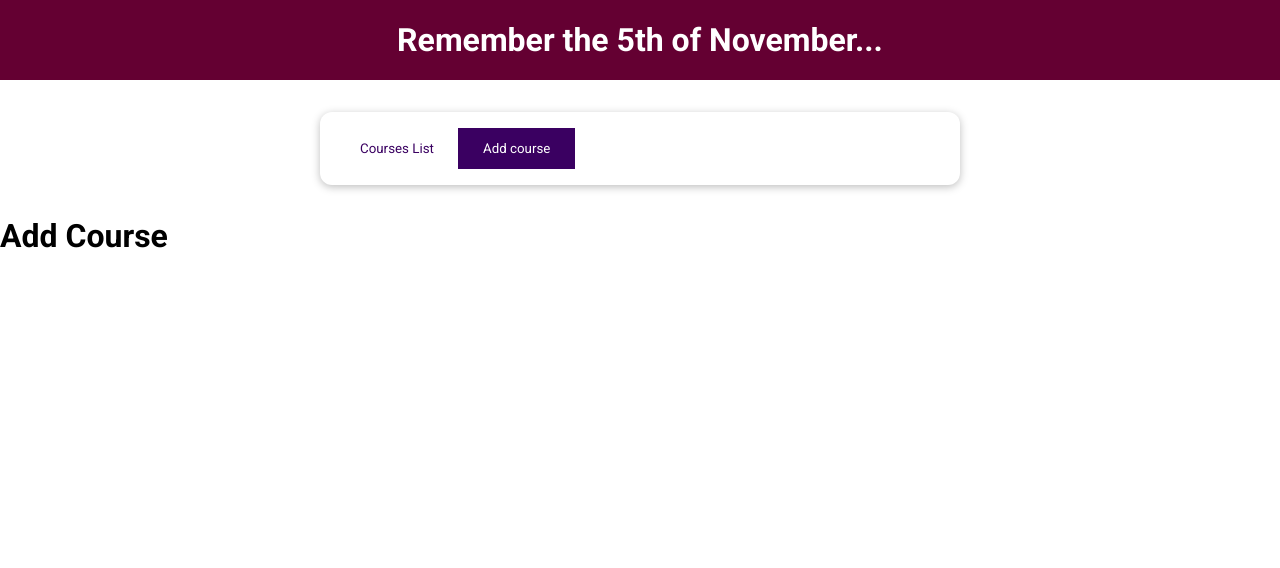
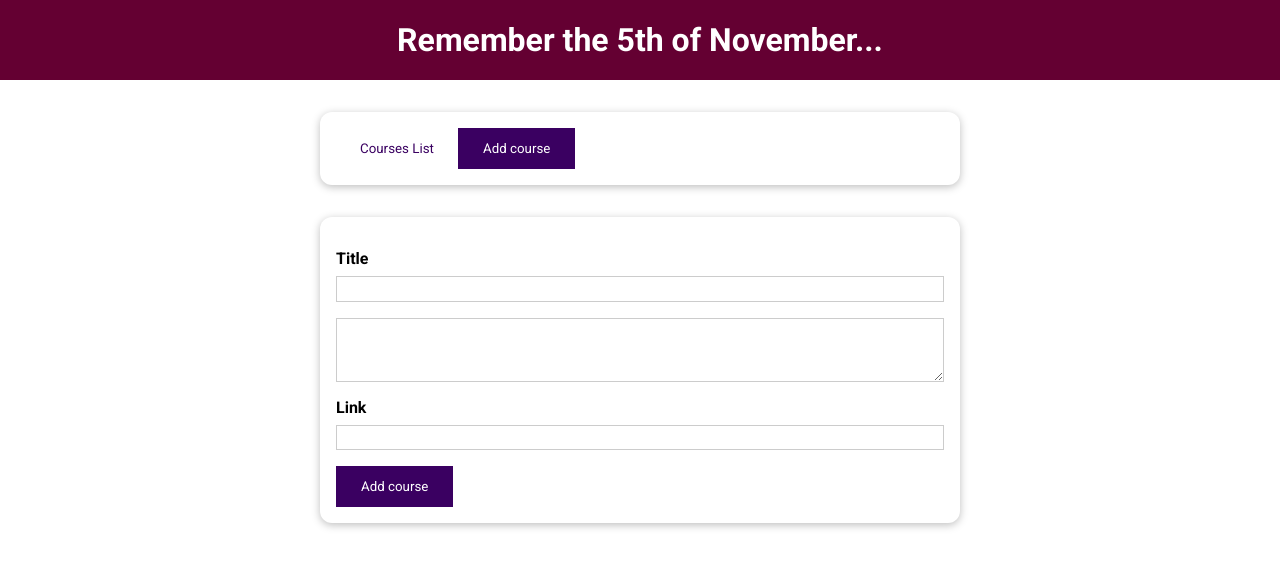
Before and after one commit to cyrilmarois/udemy-vue, a Vue app in the folder Projects/learning/: page / in a window 1280 px wide. Both pictures are taken after a click on the button "Add course". Shown: the top 568 px of the page. Built offline with nearby package versions, Linux system fonts and the light colour scheme.

Commit message:
feat(add course): add form to post some courses

```diff
--- a/Projects/learning/src/components/AddCourse.vue
+++ b/Projects/learning/src/components/AddCourse.vue
@@ -1,3 +1,48 @@
 <template>
-  <h1>Add Course</h1>
+  <base-card>
+    <form>
+      <div class="form-control">
+        <label for="title">Title</label>
+        <input type="text" id="title" name="title" />
+      </div>
+      <div class="form-control">
+        <label for="description"></label>
+        <textarea id="description" name="description" rows="3"></textarea>
+      </div>
+      <div class="form-control">
+        <label for="link">Link</label>
+        <input type="text" id="title" name="title" />
+      </div>
+      <div>
+        <base-button>Add course</base-button>
+      </div>
+    </form>
+  </base-card>
 </template>
+<style scoped>
+label {
+  font-weight: bold;
+  display: block;
+  margin-bottom: 0.5rem;
+}
+
+input,
+textarea {
+  display: block;
+  width: 100%;
+  font: inherit;
+  padding: 0.15rem;
+  border: 1px solid #ccc;
+}
+
+input:focus,
+textarea:focus {
+  outline: none;
+  border-color: #3a0061;
+  background-color: #f7ebff;
+}
+
+.form-control {
+  margin: 1rem 0;
+}
+</style>
--- a/Projects/learning/src/components/UI/BaseButton.vue
+++ b/Projects/learning/src/components/UI/BaseButton.vue
@@ -4,7 +4,7 @@
 
 <script>
 export default {
-  props: ['type', 'mode'],
+  props: ['mode'],
 };
 </script>
 
```
